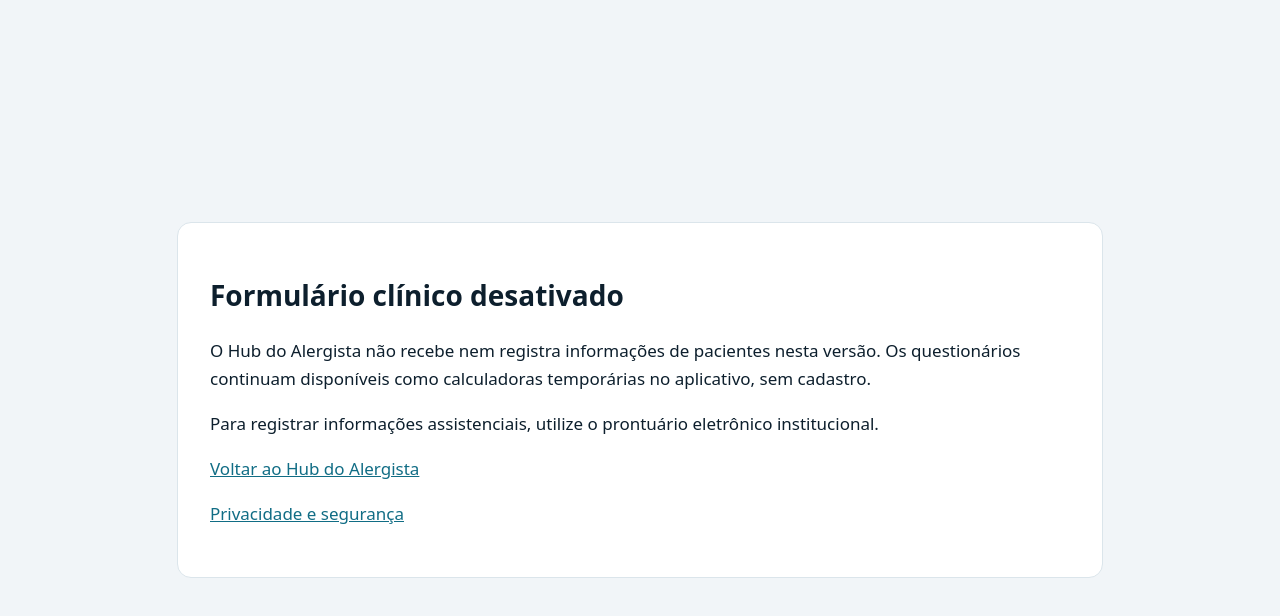
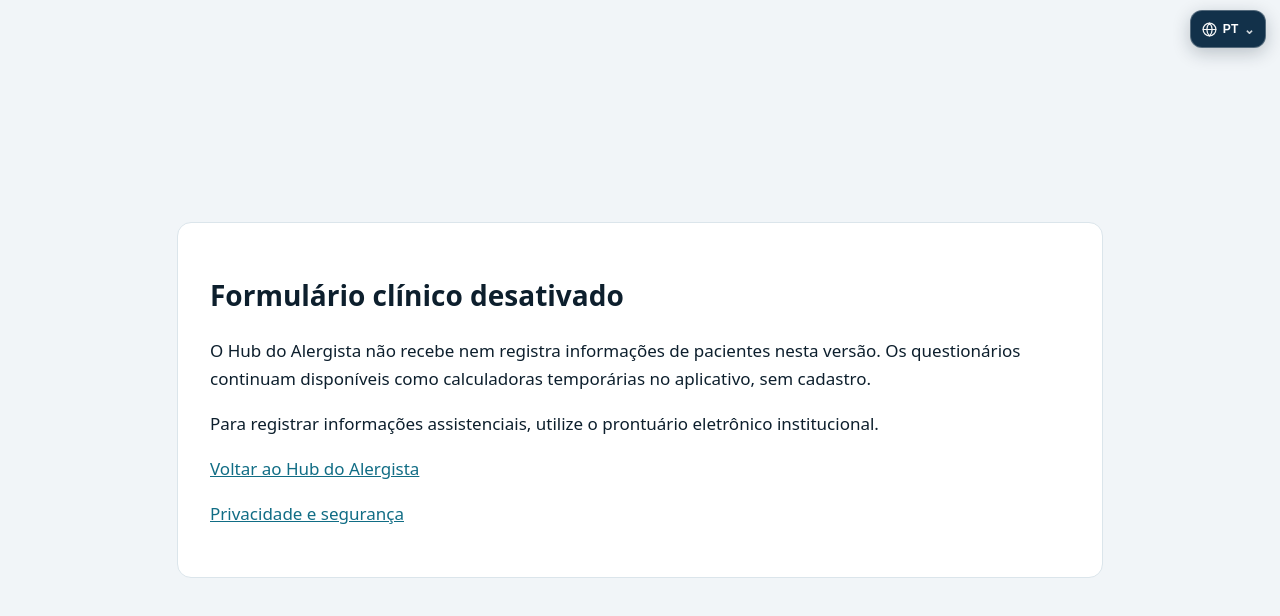
Before and after one commit to appenido/hub-do-alergista, a plain HTML site: page snot22-paciente.html in a window 1280 px wide. Drawn offline with Linux system fonts and the light colour scheme.

Commit message:
feat: seletor e traducao PT EN ES na pagina snot22-paciente.html

```diff
--- a/snot22-paciente.html
+++ b/snot22-paciente.html
@@ -1,2 +1,4 @@
 <!doctype html><html lang="pt-BR"><head><meta charset="utf-8"><meta name="viewport" content="width=device-width,initial-scale=1"><meta name="robots" content="noindex,nofollow"><meta name="referrer" content="no-referrer"><title>Formulário indisponível — Hub do Alergista</title><style>body{font:14px/1.6 system-ui,-apple-system,sans-serif;color:#0d1f2d;background:#f1f5f8;margin:0;padding:24px;min-height:100vh;display:grid;place-items:center;box-sizing:border-box}main{background:#fff;border:1px solid #dbe5eb;border-radius:14px;padding:24px;max-width:520px}h1{font-size:20px}a{color:#116d85}</style><link rel="stylesheet" href="desktop-universal.css?v=20261109-2">
-</head><body class="hub-standalone-page"><main><h1>Formulário clínico desativado</h1><p>O Hub do Alergista não recebe nem registra informações de pacientes nesta versão. Os questionários continuam disponíveis como calculadoras temporárias no aplicativo, sem cadastro.</p><p>Para registrar informações assistenciais, utilize o prontuário eletrônico institucional.</p><p><a href="/">Voltar ao Hub do Alergista</a></p><p><a href="/privacidade.html">Privacidade e segurança</a></p></main></body></html>
+<link rel="stylesheet" href="/hub-i18n.css?v=20261114-2">
+</head><body class="hub-standalone-page"><main><h1>Formulário clínico desativado</h1><p>O Hub do Alergista não recebe nem registra informações de pacientes nesta versão. Os questionários continuam disponíveis como calculadoras temporárias no aplicativo, sem cadastro.</p><p>Para registrar informações assistenciais, utilize o prontuário eletrônico institucional.</p><p><a href="/">Voltar ao Hub do Alergista</a></p><p><a href="/privacidade.html">Privacidade e segurança</a></p></main><script src="/hub-i18n.js?v=20261114-2" defer></script>
+</body></html>
```
